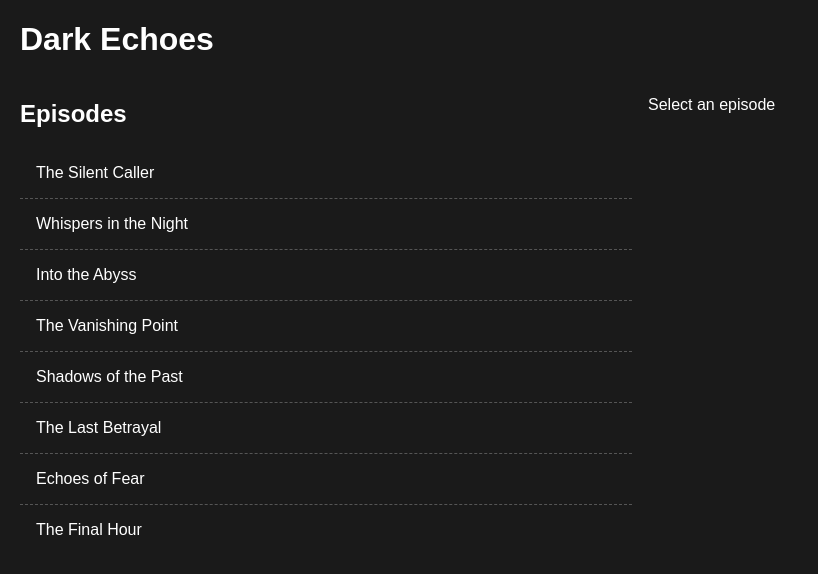
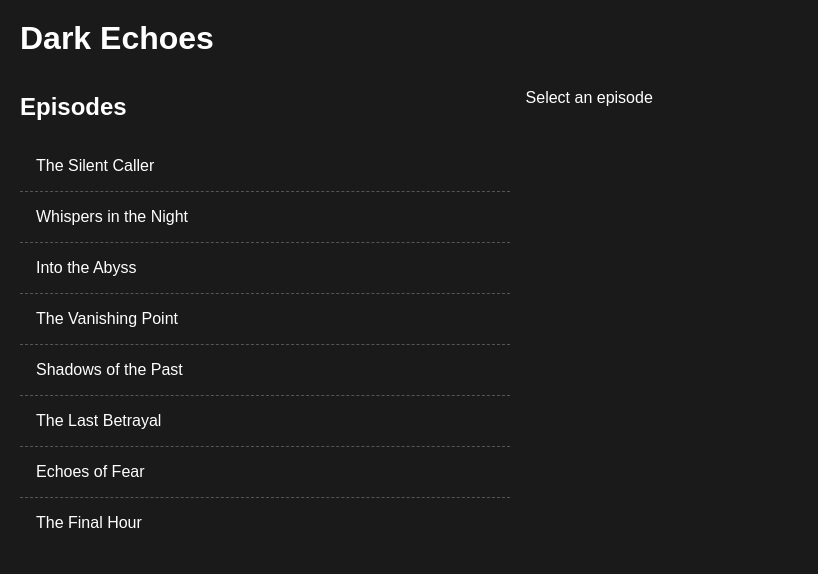
Before and after one commit to ebarbosa27/DarkEchoes, a React (Vite) app: page / in a window 1280 px wide. Shown: the top 574 px of the page, without its empty margins (0-818 px from the left). Built offline with nearby package versions, Linux system fonts and the light colour scheme.

Commit message:
added some more styling for spacing of page and button size

```diff
--- a/src/App.jsx
+++ b/src/App.jsx
@@ -29,7 +29,6 @@ export default function App() {
 
   function EpisodeSelection() {
     if (selectedEpisode) {
-      console.log(selectedEpisode);
       return (
         <section>
           <h2>Episode {selectedEpisode.id}</h2>
--- a/src/index.css
+++ b/src/index.css
@@ -14,8 +14,16 @@ main {
   width: 100%;
 }
 
-section {
-  flex: 1;
+h1 {
+  margin: 1rem 0;
+}
+
+section:nth-child(1) {
+  flex: 2;
+}
+
+section:nth-child(2) {
+  flex: 3;
 }
 
 section ul {
@@ -36,3 +44,8 @@ section ul {
   background-color: rgb(40, 40, 40);
   cursor: pointer;
 }
+
+section button {
+  width: 100%;
+  padding: 0.5rem;
+}
```
